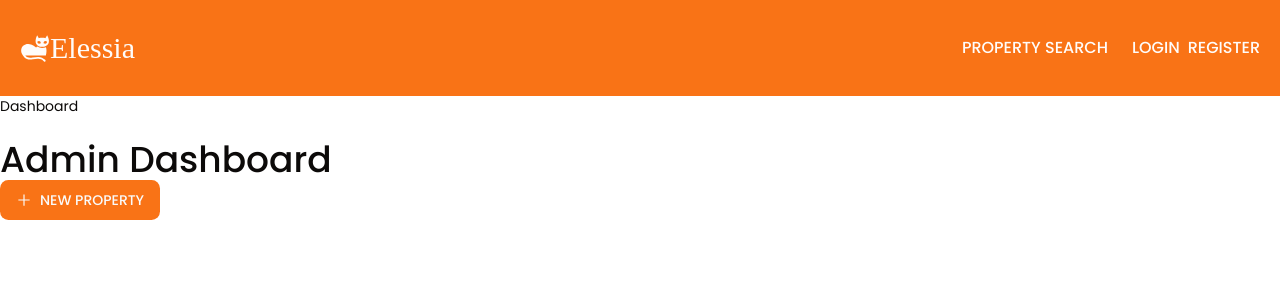
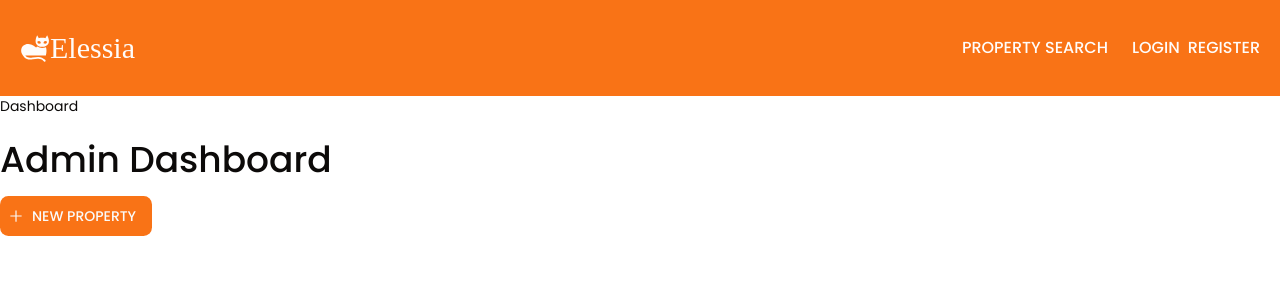
Before and after one commit to Nimira43/Elessia, a Next.js app: page /admin-dashboard in a window 1280 px wide. Shown: the top 300 px of the page. Built offline with nearby package versions, Linux system fonts and the light colour scheme; no server answers; a web font is replaced by a local one.

Commit message:
Added New Properties button

```diff
--- a/app/admin-dashboard/page.tsx
+++ b/app/admin-dashboard/page.tsx
@@ -12,7 +12,7 @@ export default function AdminDashboard() {
         }]}
       />
       <h1 className='text-4xl font-medium mt-6'>Admin Dashboard</h1>
-      <Button asChild>
+      <Button asChild className='inline-flex pl-2 gap-2 mt-4'>
         <Link href='/admin-dashboard/new'>
           <AiOutlinePlus />
           New Property
```
